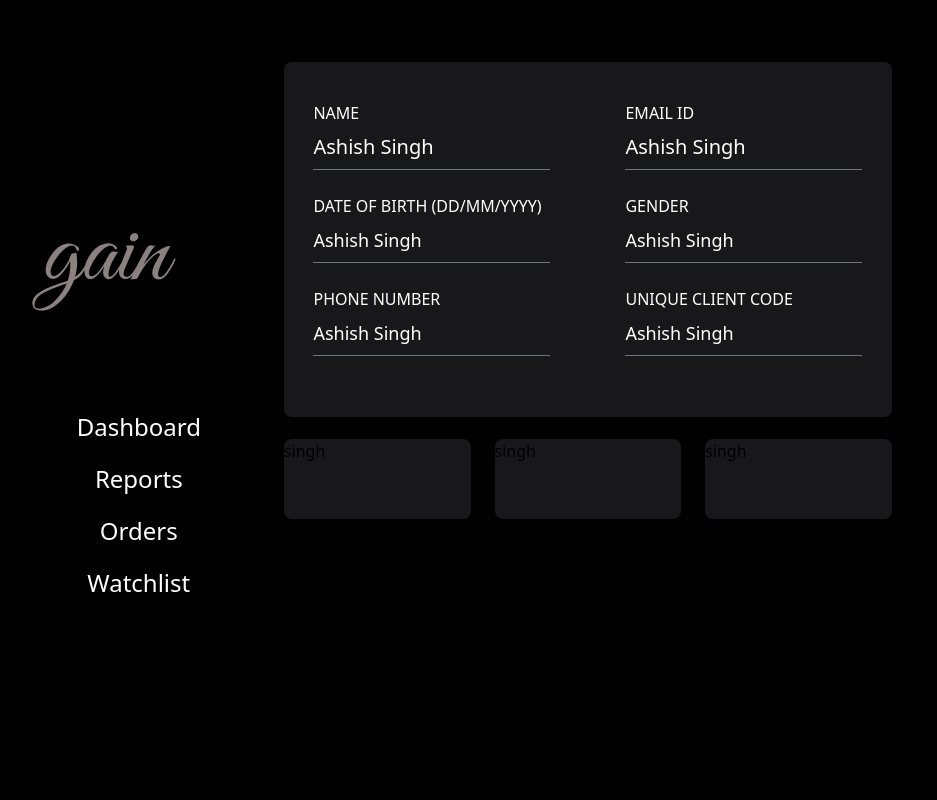
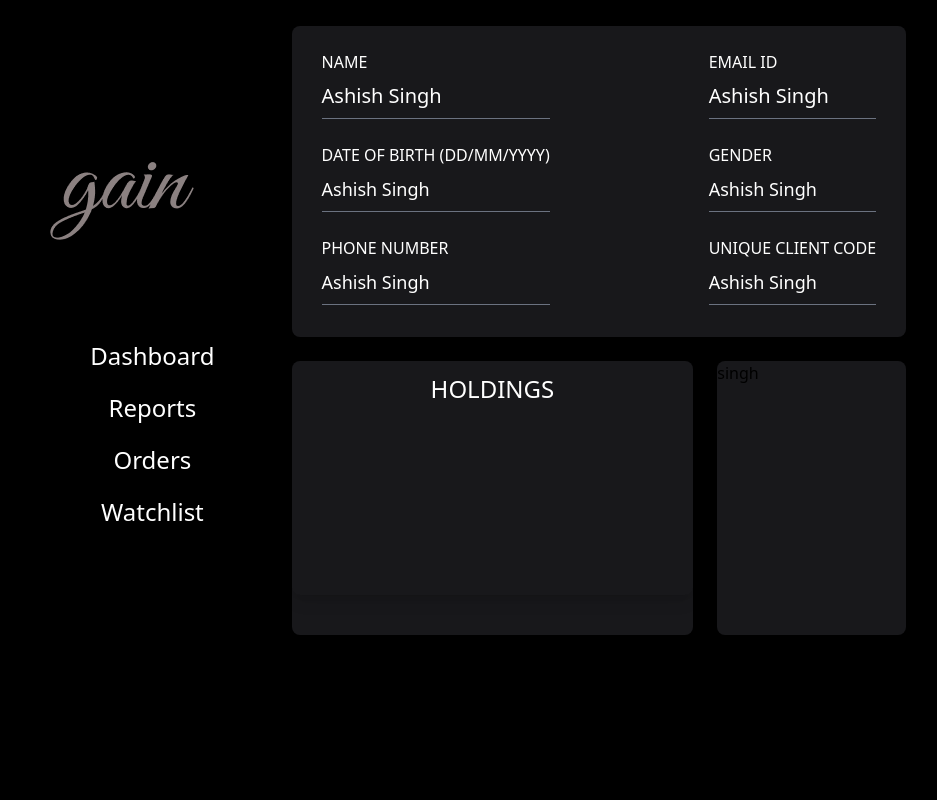
Before and after one commit to ashishsingh101/stock_broker, a Django app: template templates/profile.html in a window 1280 px wide. Shown: the whole page, without its empty margins (162-1099 px from the left). Run offline with Django 3.2, Linux system fonts and the light colour scheme; the template is opened without the code that fills it, so the values that code supplies are empty; a map, chart or similar area stays blank; some libraries are stand-ins or nearby versions.

Commit message:
enhaced profile and added dough nut chart

```diff
--- a/broker/settings.py
+++ b/broker/settings.py
@@ -41,6 +41,7 @@ INSTALLED_APPS = [
 
     'users.apps.UsersConfig',
     'stock.apps.StockConfig',
+    'Profile.apps.ProfileConfig',
     'tailwind',
     'theme',
 ]
--- /dev/null
+++ b/static/js/profile.js
@@ -0,0 +1,67 @@
+window.onload = getData();
+window.data = '';
+
+function getCookie(name) {
+    let cookieValue = null;
+    if (document.cookie && document.cookie !== '') {
+        const cookies = document.cookie.split(';');
+        for (let i = 0; i < cookies.length; i++) {
+            const cookie = cookies[i].trim();
+            // Does this cookie string begin with the name we want?
+            if (cookie.substring(0, name.length + 1) === (name + '=')) {
+                cookieValue = decodeURIComponent(cookie.substring(name.length + 1));
+                break;
+            }
+        }
+    }
+    return cookieValue;
+}
+
+function getData() {
+
+    $.ajax({
+        url: "",
+        type: "POST",
+        headers: { "X-CSRFToken": getCookie('csrftoken') },
+        data: {
+            'action': 'profile_data',
+
+        },
+
+        // If success
+        success: function (response) {
+            //console.log(response['one_month_data']);
+            makechart(response['holdings']);
+        },
+    });
+}
+
+function makechart(holdings) {
+    const dataDoughnut = {
+        labels: holdings.names,
+        datasets: [
+            {
+                label: "My First Dataset",
+                data: holdings.quantity,
+                backgroundColor: [
+                    "rgb(133, 105, 241)",
+                    "rgb(164, 101, 241)",
+                    "rgb(101, 143, 241)",
+                ],
+                hoverOffset: 4,
+            },
+        ],
+    };
+
+    const configDoughnut = {
+        type: "doughnut",
+        data: dataDoughnut,
+        options: {},
+    };
+
+    var chartBar = new Chart(
+        document.getElementById("chartDoughnut"),
+        configDoughnut
+    );
+
+}
--- a/stock/models.py
+++ b/stock/models.py
@@ -6,11 +6,12 @@ from django.contrib.auth.models import User
 # Create your models here.
 
 class History(models.Model):
-    user = models.ForeignKey(CustomUser, on_delete=models.CASCADE)
+    user = models.ForeignKey(User, on_delete=models.CASCADE)
     share_symbol = models.CharField(max_length=100)
     buy_price = models.FloatField(null=True)
     sell_price = models.FloatField(null=True)
     date_time = models.DateTimeField(auto_now_add=True)
+    quantity = models.IntegerField(null=True)
 
 #class TranactionHistory(models.Model):
 
@@ -46,6 +47,3 @@ class HoldingPerStock(models.Model):
     user = models.ForeignKey(User, on_delete=models.CASCADE)
     share_symbol = models.CharField(max_length=100)
     quantity = models.IntegerField()
-
-    def __str__(self):
-        return self.user.username
--- a/templates/dashboard.html
+++ b/templates/dashboard.html
@@ -224,12 +224,12 @@ function update_index(niftyPrice, niftyBankPrice, niftyChange, niftyPChange, nif
 	else{
 		nifty_price.innerHTML = niftyPrice+'</font>'+'<font color="#d55438">'+'  '+niftyChange+'  '+niftyPChange+'%'+'</font>';
 	}
-
+	console.log(niftyBankChange);
 	if(niftyBankChange >=0){
-		niftyBank_price.innerHTML = niftyBankPrice+'<font color="#0abb92">'+'  +'+niftyBankChange+'  +'+niftyBankPChange+'%'+'</font>';
+		niftyBank_price.innerHTML = '<font color="">'+niftyBankPrice+'</font>'+'<font color="#0abb92">'+'  +'+niftyBankChange+'  +'+niftyBankPChange+'%'+'</font>';
 	}
 	else{
-		niftyBank_price.innerHTML = niftyBankPrice+'<font color="#d55438">'+'  '+niftyBankChange+'  '+niftyBankPChange+'%'+'</font>';
+		niftyBank_price.innerHTML = niftyBankPrice+'</font>'+'<font color="#d55438">'+'  '+niftyBankChange+'  '+niftyBankPChange+'%'+'</font>';
 	}
 
 }
--- a/templates/profile.html
+++ b/templates/profile.html
@@ -6,10 +6,14 @@
     <script src="https://cdn.tailwindcss.com"></script>
     <!--favicon-->
     <link rel="shortcut icon" type="image/png" href="{% static 'media/image/logo.png' %}" />
+    <!--doughnut chart-->
+    <script src="https://cdn.jsdelivr.net/npm/chart.js"></script>
+
+    <script type="text/javascript" src="https://canvasjs.com/assets/script/jquery-1.11.1.min.js"></script>
 </head>
 
 <body class="bg-black">
-    <div class="flex space-x-[3%] justify-center">
+    <div class="flex space-x-[3%] justify-center m-[2%]">
         <!--column 1-->
         <div class="w-1/6 mt-[2.5%] place-content-center rounded-lg">
             <div class=''>
@@ -17,7 +21,7 @@
             </div>
 
             <ul class="text-white pt-20 place-content-stretch text-2xl text-center align-middle">
-                <li class=" pt-5">
+                <li class="pt-5">
                     <a href="{% url 'dashboard' %}">Dashboard</a>
                 </li>
                 <li class="pt-5">
@@ -32,14 +36,15 @@
             </ul>
         </div>
         <!--column 2-->
-        <div class="w-3/6 h-screen ">
+        <div class="w-3/6">
             <!--grid-->
-            <div class="grid grid-cols-3 gap-6 my-[5%] h-auto pr-[5%]">
-                <div class="col-span-3 bg-zinc-900 my-[5%] h-full w-full rounded-lg">
+            <!--ashish-->
+            <div class="grid grid-cols-3 gap-6 ">
+                <div class="col-span-3 bg-zinc-900 rounded-lg">
 
-                    <div class="grid grid-cols-2 gap-4 place-content-center">
+                    <div class="grid grid-cols-2 pb-8 gap-4 place-content-center">
                         <!--grid left-->
-                        <div class="pl-[10%] w-[90%] mt-[5%] place-self-start">
+                        <div class="pl-[10%] place-self-start">
                             <ul class="text-white">
                                 <li class="font-thin mt-6">NAME</li>
                                 <li class="my-2 text-xl">Ashish Singh</li>
@@ -56,7 +61,7 @@
                             </ul>
                         </div>
                         <!--grid right-->
-                        <div class="pr-[10%] w-[90%] mt-[5%] place-self-end">
+                        <div class="pr-[10%] place-self-end">
                             <ul class="text-white">
                                 <li class="font-thin mt-6">EMAIL ID</li>
                                 <li class="my-2 text-xl">Ashish Singh</li>
@@ -75,14 +80,15 @@
                     </div>
 
                 </div>
-                <div class="bg-zinc-900 my-[15%] h-full w-full rounded-lg">
-                    singh
-
+                <!--bottom left-->
+                <div class="col-span-2 bg-zinc-900 rounded-lg">
+                    <div class="flex justify-center pt-[3%] text-2xl text-white">HOLDINGS</div>
+                    <div class="shadow-lg rounded-lg px-[5%]">
+                        <canvas class="m-10" id="chartDoughnut"></canvas>
+                    </div>
                 </div>
-                <div class="bg-zinc-900 my-[15%] h-full w-full rounded-lg">
-                    singh
-                </div>
-                <div class="bg-zinc-900 my-[15%] h-full w-full rounded-lg">
+                <!--bottom right-->
+                <div class="col-span-1 bg-zinc-900 rounded-lg">
                     singh
                 </div>
             </div>
@@ -90,4 +96,6 @@
     </div>
 </body>
 
+<script type='text/javascript' src="{% static 'js/profile.js' %}"></script>
+
 </html>
```
Also changed, not shown: Profile/views.py (+18 -6 lines), stock/views.py (+6 -6 lines), db.sqlite3, stock/migrations/0002_alter_holdingperstock_quantity.py (added), stock/migrations/0003_alter_history_user.py (added), stock/migrations/0004_auto_20220214_1744.py (added).
